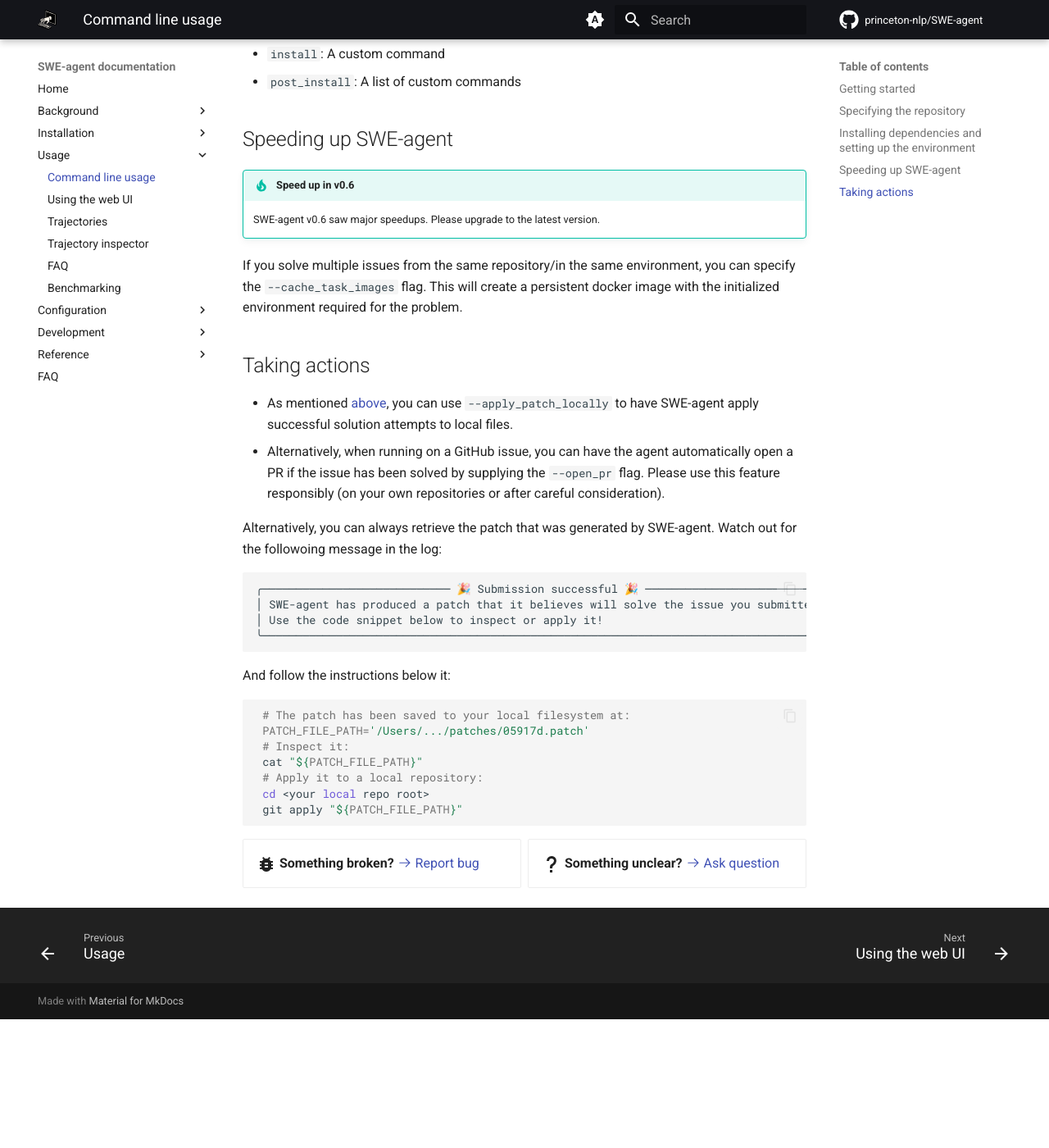
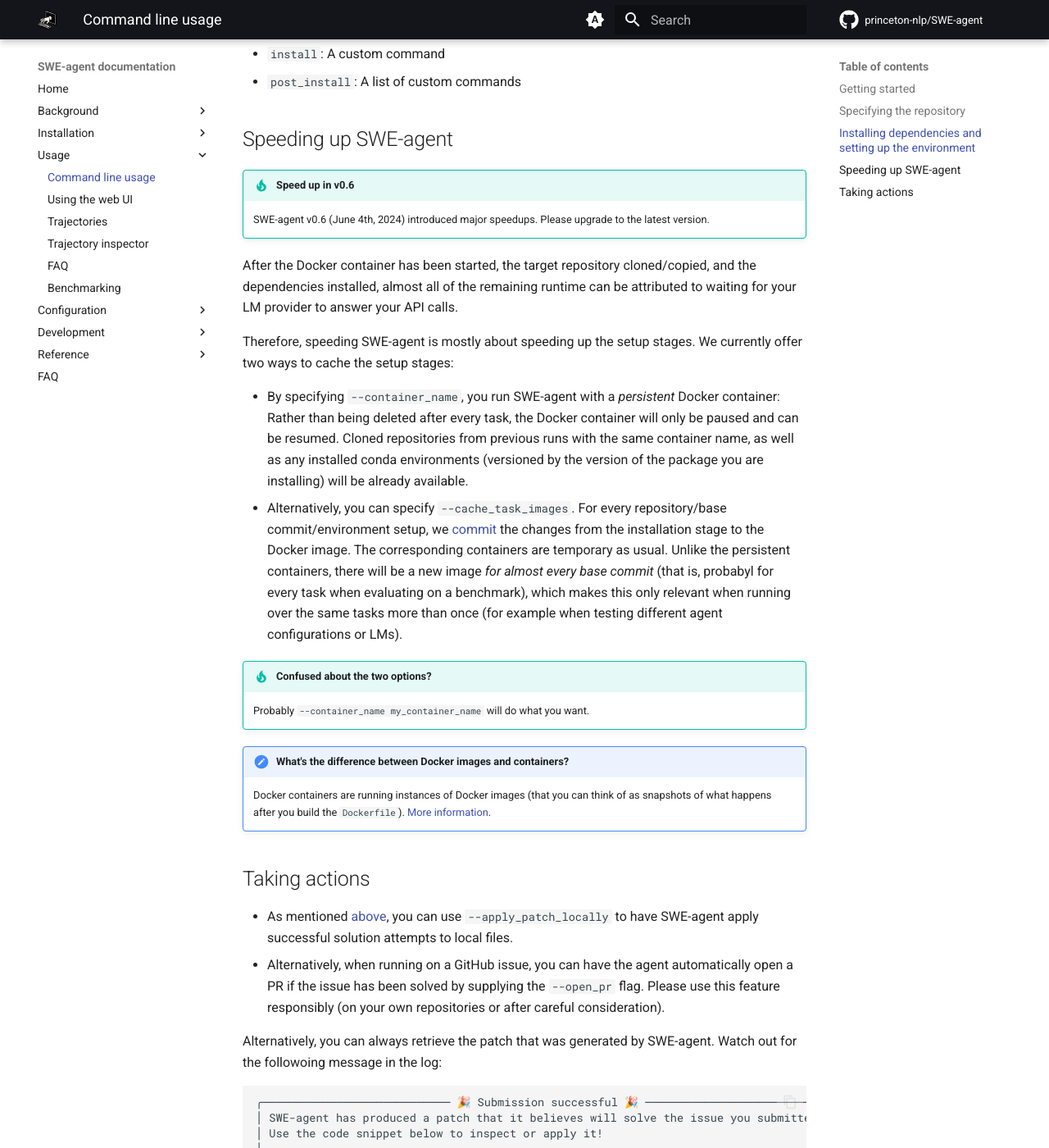
Before and after one commit to princeton-nlp/SWE-agent, an MkDocs documentation site: the page built from docs/usage/cl_tutorial.md, in a window 1280 px wide and 1400 px high, scrolled down 3344 px. Shown: the whole window at 82% size. Built offline with MkDocs 1.6.1 and Material for MkDocs 9.7.7, drawn with Linux system fonts in a browser that asks for light colours; comment, search, counter and statistics services are not loaded; before the commit the page ends 4587 px from its top, so only the background shows below that.

Commit message:
Doc: Contrast persistent containers and cached task images (#544)
Closes #502
Closes #532

```diff
--- a/docs/usage/cl_tutorial.md
+++ b/docs/usage/cl_tutorial.md
@@ -80,7 +80,7 @@
 !!! warning "Uncommitted changes"
     When running with a local `--repo_path`, SWE-agent will use the last commit, i.e., all local, uncommitted changes will not be seen by SWE-agent.
 
-## Installing dependencies and setting up the environment
+## Installing dependencies and setting up the environment <a name="environment-setup"></a>
 
 Now let's move on to a slightly more complicated issue ([`swe-agent/test-repo #22`](https://github.com/SWE-agent/test-repo/issues/22)).
 
@@ -120,11 +120,32 @@
 ## Speeding up SWE-agent
 
 !!! tip "Speed up in v0.6"
-    SWE-agent v0.6 saw major speedups. Please upgrade to the latest version.
+    SWE-agent v0.6 (June 4th, 2024) introduced major speedups. Please upgrade to the latest version.
 
-If you solve multiple issues from the same repository/in the same environment, you can specify the
-`--cache_task_images` flag. This will create a persistent docker image with the initialized environment
-required for the problem.
+After the Docker container has been started, the target repository cloned/copied, and the dependencies installed,
+almost all of the remaining runtime can be attributed to waiting for your LM provider to answer your API calls.
+
+Therefore, speeding SWE-agent is mostly about speeding up the setup stages.
+We currently offer two ways to cache the setup stages:
+
+* By specifying `--container_name`, you run SWE-agent with a _persistent_ Docker container: Rather than being deleted
+  after every task, the Docker container will only be paused and can be resumed. Cloned repositories from previous
+  runs with the same container name, as well as any installed conda environments (versioned by the version of the package
+  you are installing) will be already available.
+* Alternatively, you can specify `--cache_task_images`. For every repository/base commit/environment setup, we
+  [commit][docker commit] the changes from the installation stage to the Docker image. The corresponding containers are temporary as usual.
+  Unlike the persistent containers, there will be a new image _for almost every base commit_ (that is, probabyl for every task
+  when evaluating on a benchmark), which makes this only relevant when running over the same tasks more than once
+  (for example when testing different agent configurations or LMs).
+
+!!! tip "Confused about the two options?"
+    Probably `--container_name my_container_name` will do what you want.
+
+!!! note "What's the difference between Docker images and containers?"
+    Docker containers are running instances of Docker images (that you can think of as snapshots of what
+    happens after you build the `Dockerfile`). [More information](https://stackoverflow.com/a/26960888/).
+
+[docker commit]: https://docs.docker.com/reference/cli/docker/container/commit/
 
 ## Taking actions
 
```
Also changed, not shown: 1 other file.
